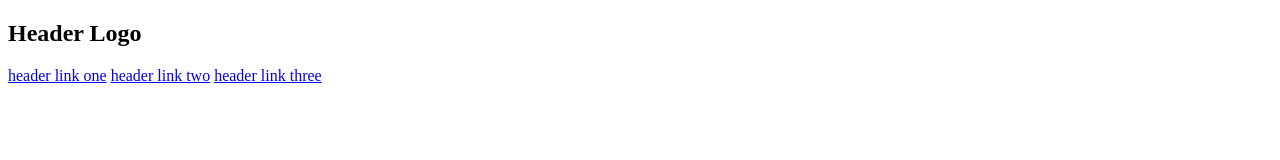
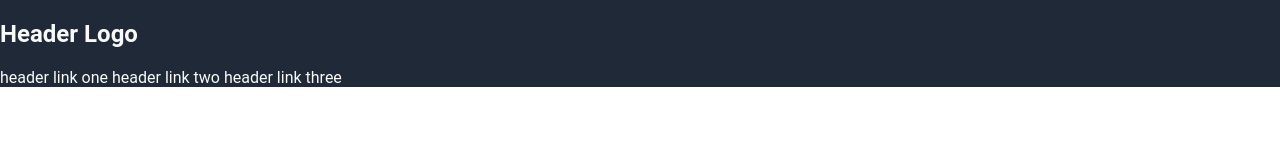
Before and after one commit to aadils29/odin-landing-page, a plain HTML site: page index.html in a window 1280 px wide. Drawn offline with Linux system fonts and the light colour scheme.

Commit message:
Begin working on header and its basic styling
Added basic header with logo and navigation links. Added basic styling
which includes background color, text color, font-family and flexbox.

```diff
--- a/index.html
+++ b/index.html
@@ -1,14 +1,19 @@
 <!DOCTYPE html>
 <html lang="en">
   <head>
+    <link rel="stylesheet" href="style.css" />
     <meta charset="UTF-8" />
     <meta name="viewport" content="width=device-width, initial-scale=1.0" />
     <title>Landing Page</title>
   </head>
   <body>
-    <h2>Header Logo</h2>
-    <a href="#">header link one</a>
-    <a href="#">header link two</a>
-    <a href="#">header link three</a>
+    <div class="header">
+      <div class="top">
+        <h2>Header Logo</h2>
+        <a href="#">header link one</a>
+        <a href="#">header link two</a>
+        <a href="#">header link three</a>
+      </div>
+    </div>
   </body>
 </html>
--- a/style.css
+++ b/style.css
@@ -0,0 +1,18 @@
+body {
+  font-family: "Roboto", sans-serif;
+  background-color: white;
+  color: #f9faf8;
+  margin: 0;
+  display: flex;
+  flex-direction: column;
+}
+
+a {
+  color: #f9faf8;
+  text-decoration: none;
+}
+
+.header {
+  background-color: #1f2937;
+  flex: 1;
+}
```
